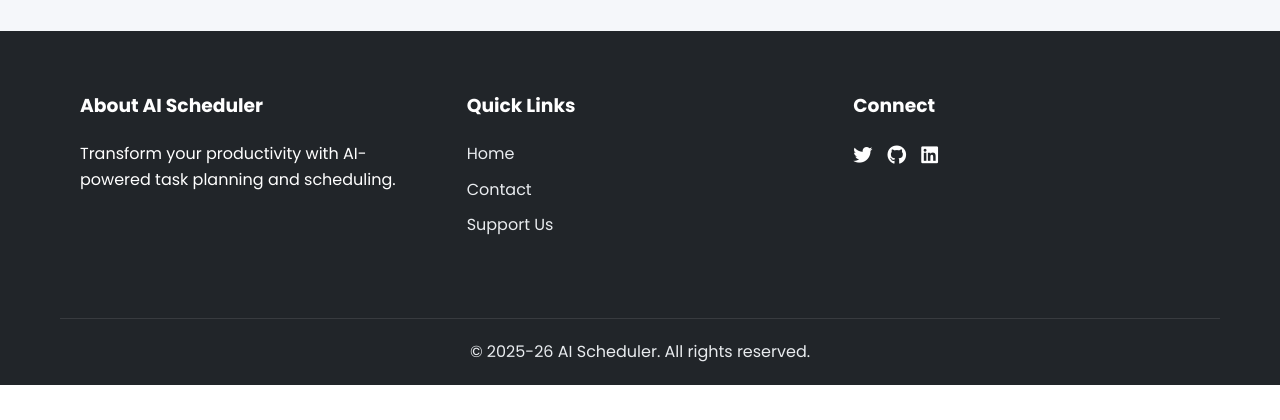
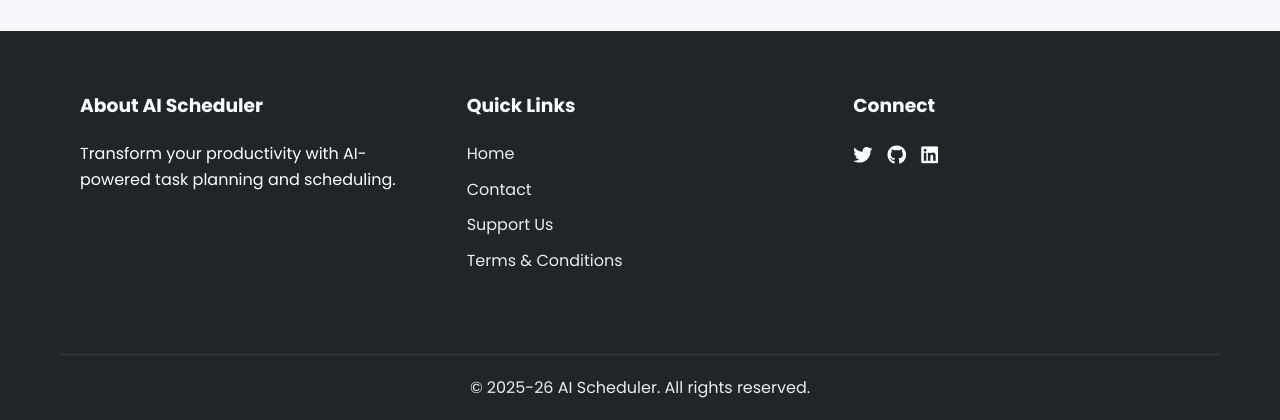
Before and after one commit to Sujal369/ai-scheduler, a Flask app: page /coffee in a window 1280 px wide. Shown: the part 1101-1521 px from the top of the page. Before the commit the page ends 1486 px from the top, so only its background shows below. Run offline with Flask 3, Linux system fonts and the light colour scheme.

Commit message:
Update base.html

```diff
--- a/templates/base.html
+++ b/templates/base.html
@@ -43,6 +43,7 @@
             <li><a href="/">Home</a></li>
             <li><a href="/contact">Contact</a></li>
             <li><a href="/coffee">Support Us</a></li>
+            <li><a href="/terms">Terms & Conditions</a></li>
           </ul>
         </div>
         <div class="footer-section">
```
